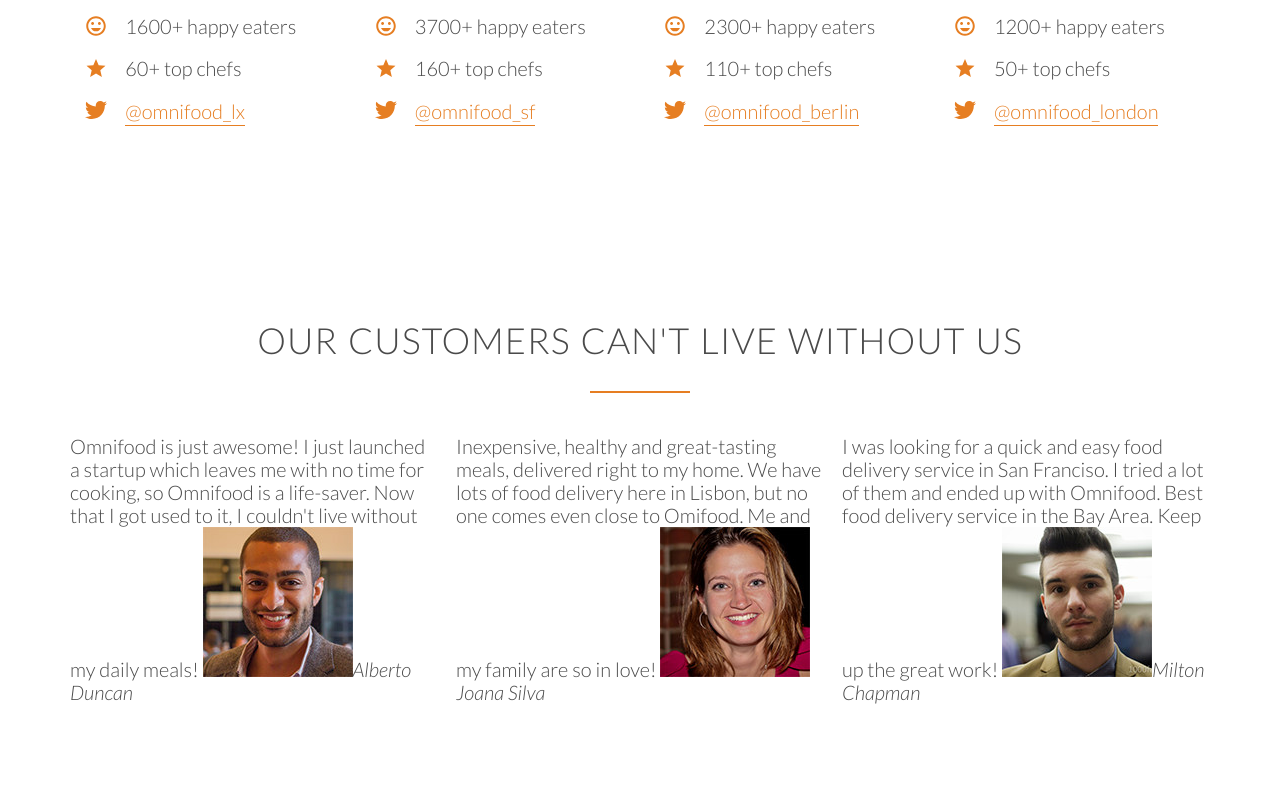
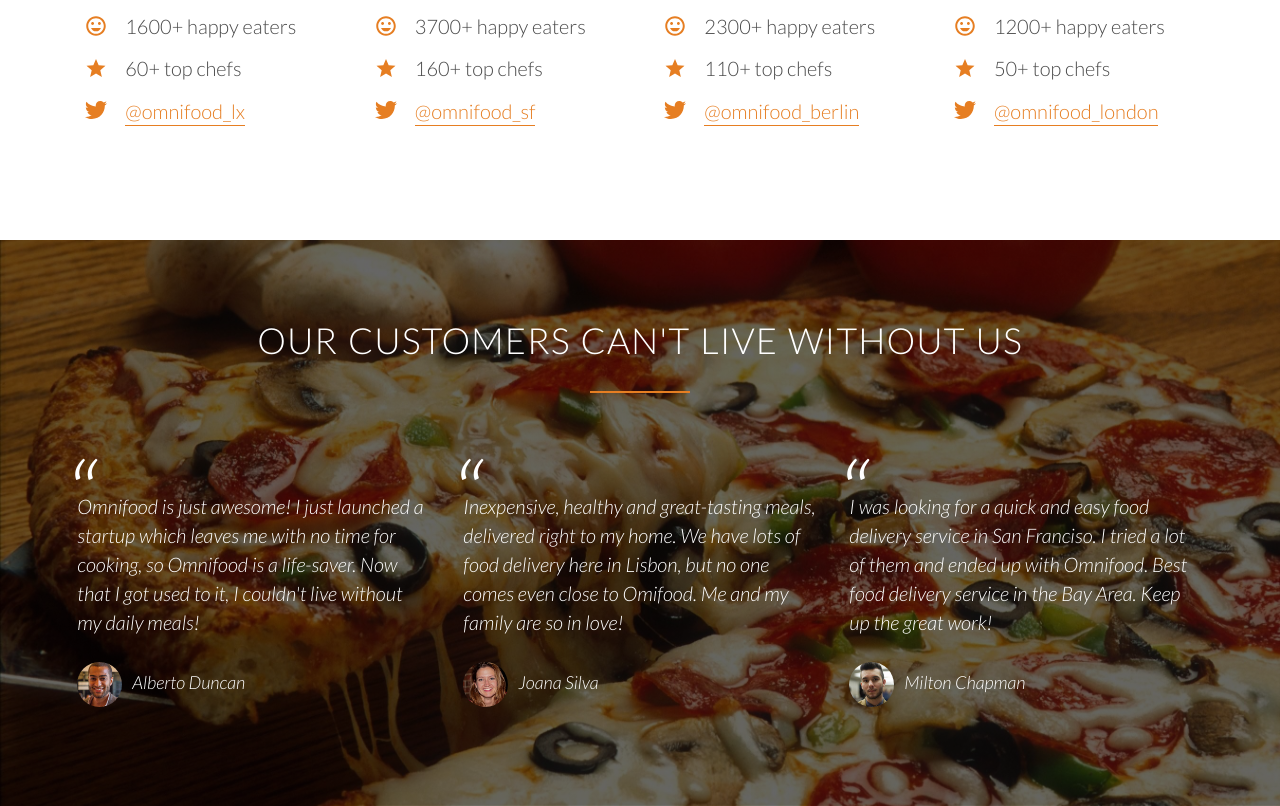
Before and after one commit to jeffreyxmonteiro/omnifood, a PHP site: page / in a window 1280 px wide. Shown: the part 3171-3977 px from the top of the page. Before the commit the page ends 3875 px from the top, so only its background shows below. Run offline with PHP 8.4, Linux system fonts and the light colour scheme.

Commit message:
Implemented styling to customer testimonials section and added fixed styling to main header.

```diff
--- a/resources/css/style.css
+++ b/resources/css/style.css
@@ -158,7 +158,7 @@ header {
   background-size: cover;
   background-position: center;
   height: 100vh;
-
+  background-attachment: fixed;
 }
 
 .hero-text-box {
@@ -345,3 +345,45 @@ header {
   color: #cf6d17;
   border-bottom: 1px solid transparent;
 }
+
+/*---------------------------------------------*/
+/* TESTIMONIALS */
+/*---------------------------------------------*/
+
+.section-testimonials {
+  background-image: linear-gradient(rgba(0, 0, 0, .6), rgba(0, 0, 0, .6)), url(img/back-customers.jpg);
+  background-size: cover;
+  background-position: center;
+  color: #fff;
+  background-attachment: fixed;
+}
+
+blockquote {
+  padding: 2%;
+  font-style: italic;
+  line-height: 145%;
+  position: relative;
+  margin-top: 50px;
+}
+
+blockquote:before {
+  content: "\201C";
+  font-size: 500%;
+  display: block;
+  position: absolute;
+  top: -5px;
+  left: -5px;
+}
+
+cite {
+  font-size: 90%;
+  margin-top: 25px;
+  display: block;
+}
+
+cite img {
+  height: 45px;
+  border-radius: 50%;
+  margin-right: 10px;
+  vertical-align: middle;
+}
```
Also changed, not shown: resources/css/img/back-customers.jpg (renamed from resources/img/back-customers.jpg).
